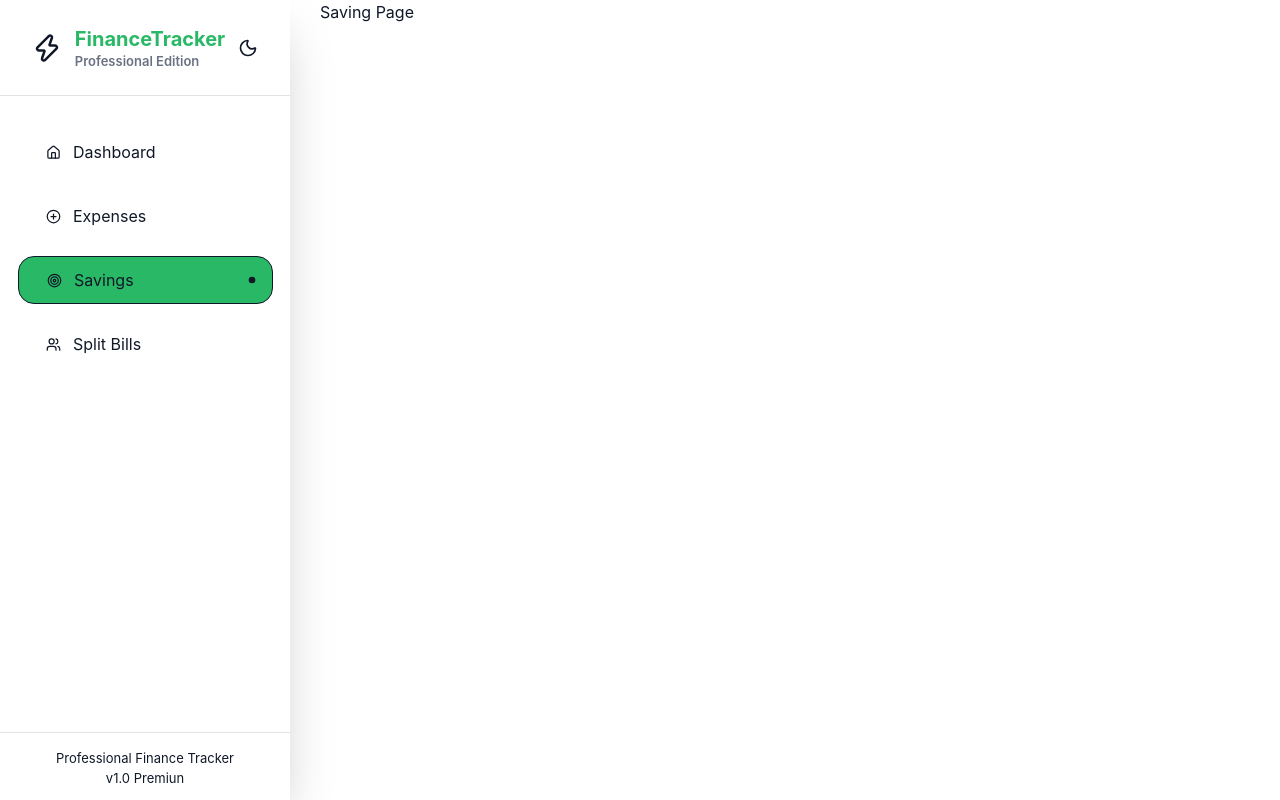
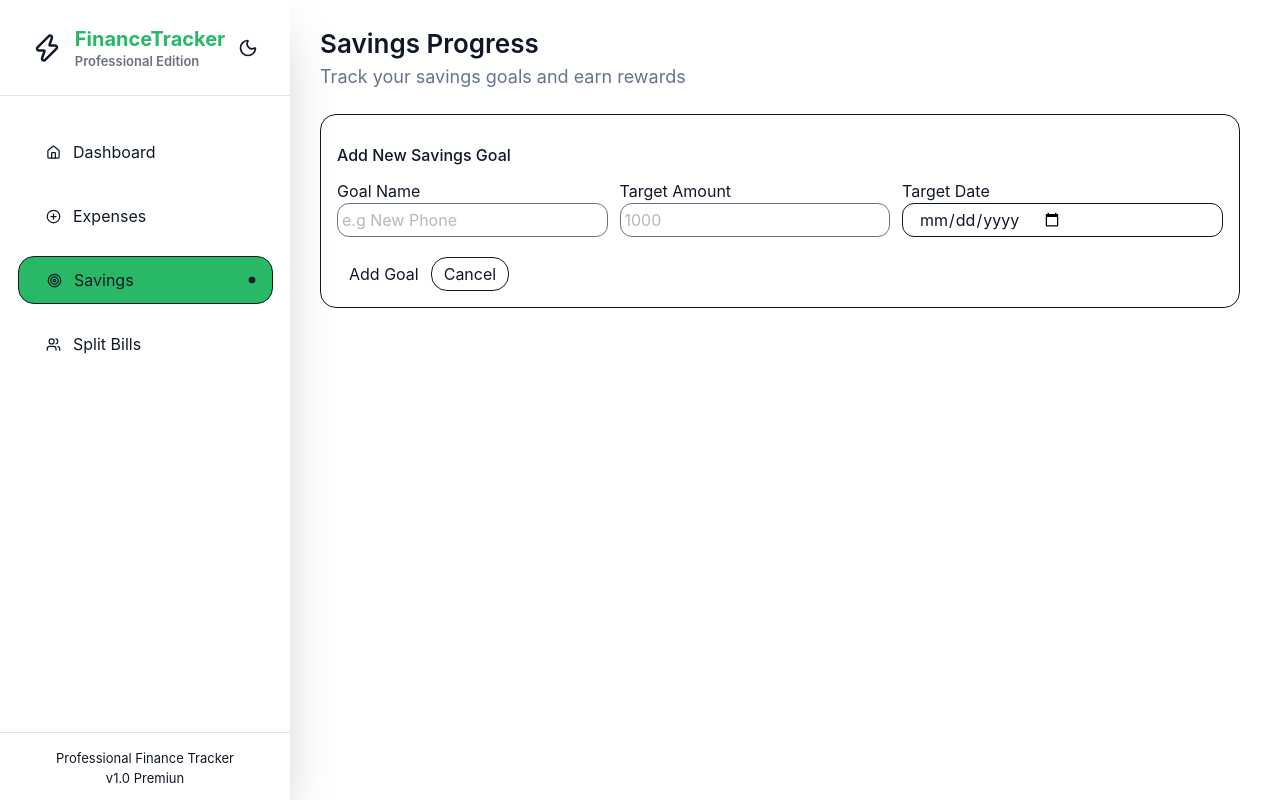
Before and after one commit to mekihallil/finance-tracker, a React (Vite) app in the folder frontend/: page /saving in a window 1280 px wide. Built offline with nearby package versions, Linux system fonts and the light colour scheme; no server answers.

Commit message:
refactor: refactor related components

```diff
--- a/frontend/src/components/ExpenseTitle.tsx
+++ b/frontend/src/components/ExpenseTitle.tsx
@@ -4,7 +4,7 @@ export const ExpenseTitle: FC = (): ReactElement => {
   return (
     <>
       <article>
-        <div className="p-6">
+        <div className="py-6">
           <p className="text-[26px] font-semibold">Expense Tracker</p>
           <p className="text-[18px] text-[#64748B]">
             Track your daily expenses and spending patterns
--- a/frontend/src/page/Saving.tsx
+++ b/frontend/src/page/Saving.tsx
@@ -1,10 +1,15 @@
+import { AddSaving } from "@/components/savingComponents/addSaving";
+import { SavingTitle } from "@/components/savingComponents/SavingTitle";
 import type { FC, ReactElement } from "react";
 
 export const Saving: FC = (): ReactElement => {
   return (
     <>
       <section>
-        <div className="ml-80 mr-10">Saving Page</div>
+        <div className="ml-80 mr-10">
+          <SavingTitle />
+          <AddSaving />
+        </div>
       </section>
     </>
   );
```
